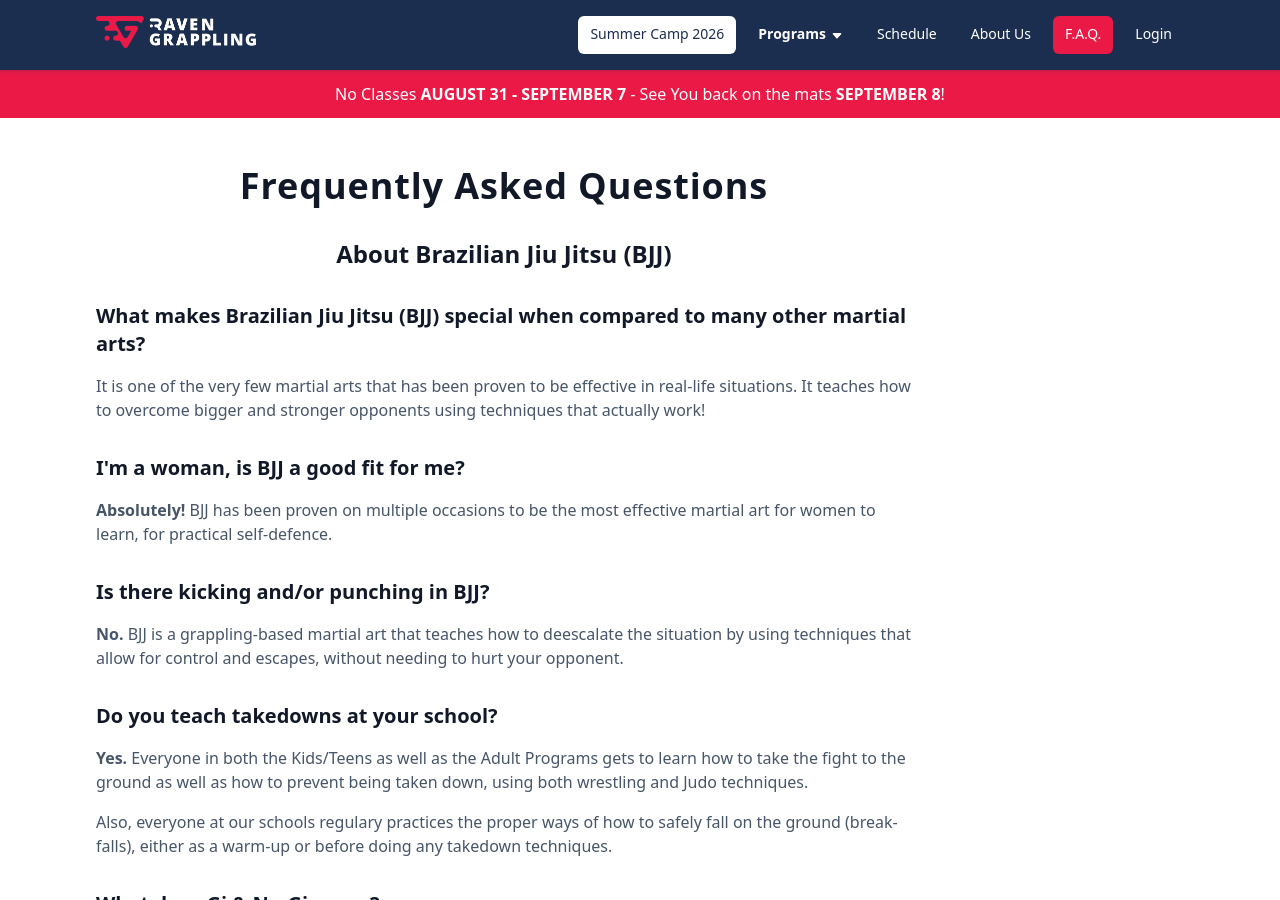
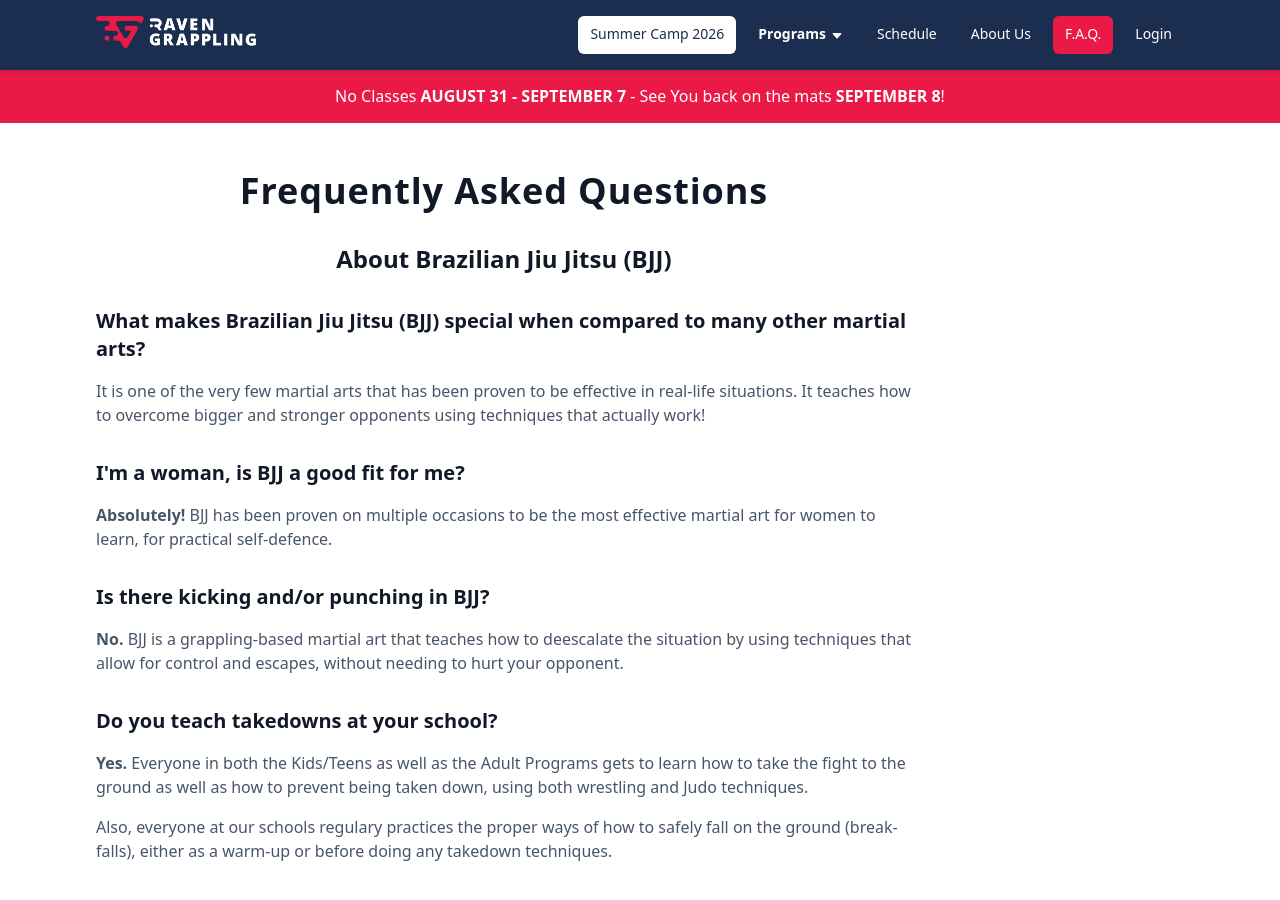
Before and after one commit to RavenGrappling/RavenGrappling.github.io, a Jekyll site: the page built from pages/faq.html, in a window 1280 px wide and 900 px high. Built offline with Jekyll 4.4.1, drawn with Linux system fonts in a browser that asks for light colours.

Commit message:
Update raven.css

```diff
--- a/assets/css/raven.css
+++ b/assets/css/raven.css
@@ -155,7 +155,7 @@ a.banner {
   text-align:       center;
   background-color: var(--raven-red);
   color:            white;
-  padding:          0.75rem;
+  padding:          0.9rem;
   &:hover {
     text-decoration: underline;
   }
```
